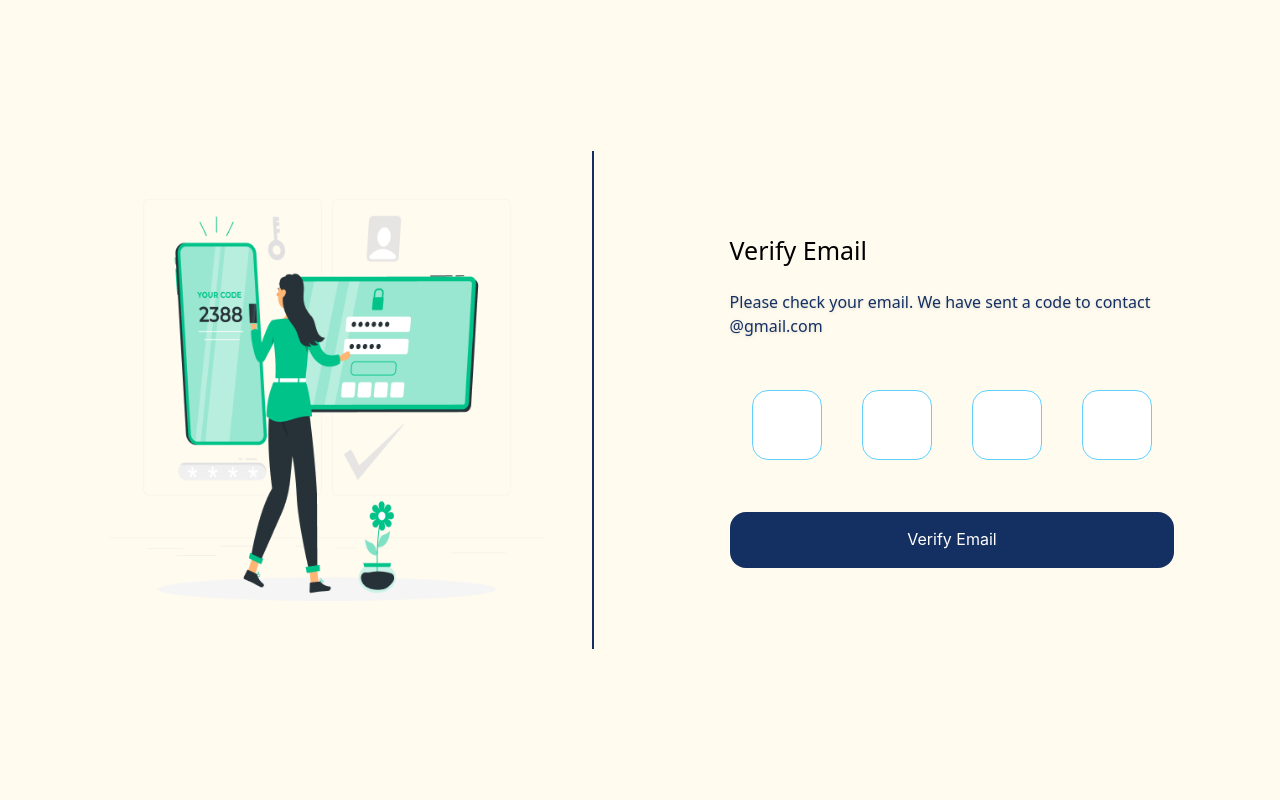
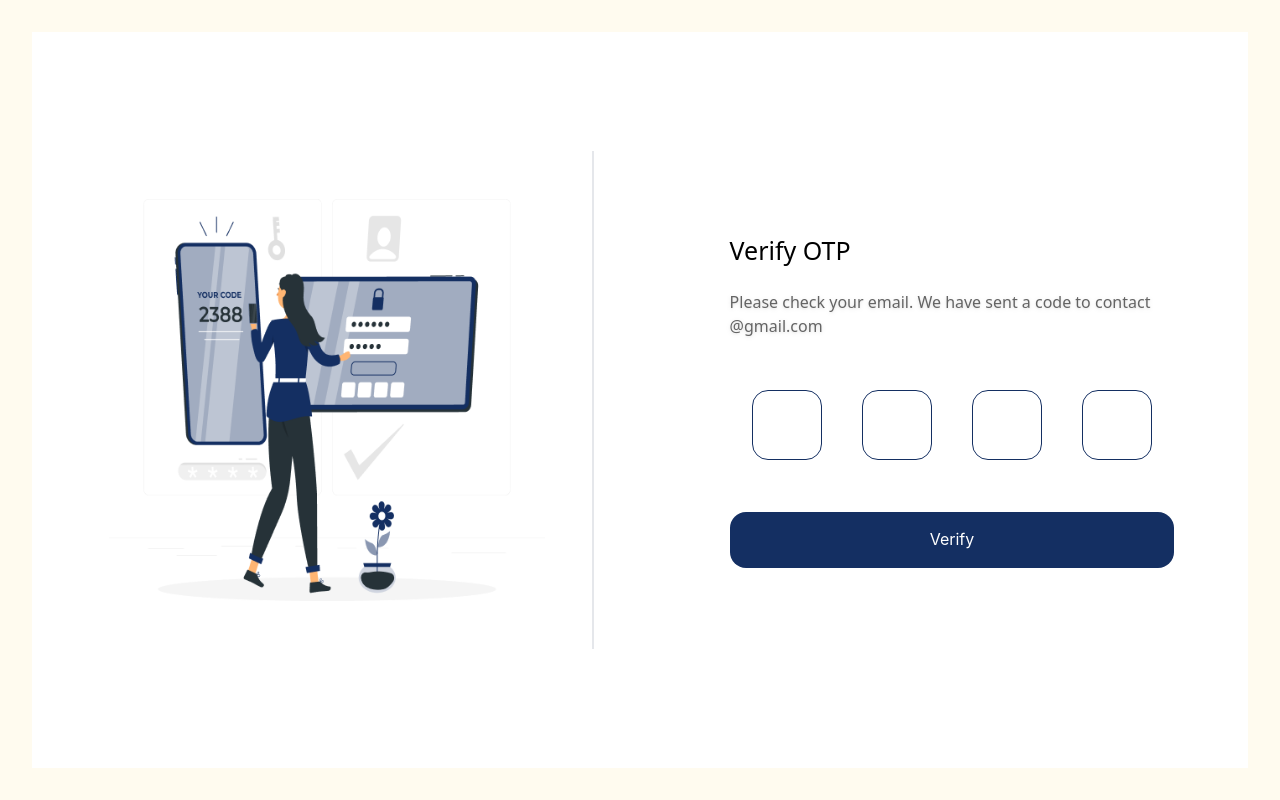
Before and after one commit to shejanNizam/beauty-and-wellness, a React (Vite) app: page /auth/verify-email in a window 1280 px wide. Built offline with nearby package versions, Linux system fonts and the light colour scheme.

Commit message:
verify-mail page refactor

```diff
--- a/src/pages/Auth/SignIn.jsx
+++ b/src/pages/Auth/SignIn.jsx
@@ -1,7 +1,7 @@
 import { Button, Checkbox, Input } from "antd";
 import Form from "antd/es/form/Form";
 import { useLocation, useNavigate } from "react-router-dom";
-import logo_image from "../../assets/images/main_logo.png";
+import logo_image from "../../assets/images/logo_sign_in.png";
 // import { useDispatch } from "react-redux";
 // import { usePostLoginMutation } from "../../redux/features/Auth/authApi";
 // import { setUser } from "../../redux/features/Auth/authSlice";
--- a/src/pages/Auth/VerifyEmail.jsx
+++ b/src/pages/Auth/VerifyEmail.jsx
@@ -1,11 +1,11 @@
-import { Button, Checkbox, Input } from "antd";
+import { Button } from "antd";
 import Form from "antd/es/form/Form";
 import React, { useState } from "react";
+import OTPInput from "react-otp-input";
 import { useNavigate, useParams } from "react-router-dom";
+import Swal from "sweetalert2";
 import image from "../../assets/images/verify.png";
 import PageHeading from "../../Components/PageHeading";
-import OTPInput from "react-otp-input";
-import Swal from "sweetalert2";
 // import { useVerifyEmailMutation } from "../../redux/features/Auth/authApi";
 
 const VerifyEmail = () => {
@@ -50,8 +50,8 @@ const VerifyEmail = () => {
     // }
   };
   return (
-    <div className="min-h-[92vh] w-full grid grid-cols-1 lg:grid-cols-2 justify-center items-center gap-1 lg:gap-8">
-      <div className="lg:border-r-2 border-primary mx-auto w-[90%] lg:p-[8%]">
+    <div className="min-h-[92vh] w-full grid grid-cols-1 lg:grid-cols-2 justify-center items-center gap-1 lg:gap-8 bg-white ">
+      <div className="lg:border-r-2 border-gray mx-auto w-[90%] lg:p-[8%]">
         <img src={image} alt="" />
       </div>
       <div className="lg:p-[5%] order-first lg:order-last">
@@ -59,10 +59,10 @@ const VerifyEmail = () => {
           <div className="flex flex-col items-center lg:items-start">
             <PageHeading
               backPath={"/auth/forgot-password"}
-              title={"Verify Email"}
+              title={"Verify OTP"}
               disbaledBackBtn={true}
             />
-            <p className=" drop-shadow text-hash mt-5 text-center lg:text-left">
+            <p className=" drop-shadow text-[#646464] mt-5 text-center lg:text-left">
               Please check your email. We have sent a code to contact @gmail.com
             </p>
           </div>
@@ -84,11 +84,11 @@ const VerifyEmail = () => {
                   width: "70px",
                   margin: "20px",
                   // background: "#ECE8F1",
-                  border: "1px solid #61D0FF",
+                  border: "1px solid #142F62",
                   // marginRight: "auto",
                   outline: "none",
                   borderRadius: "16px",
-                  color: "black",
+                  // color: "black",
                 }}
                 renderSeparator={<span> </span>}
                 renderInput={(props) => <input {...props} />}
@@ -102,7 +102,7 @@ const VerifyEmail = () => {
                 htmlType="submit"
                 className="w-full px-2 "
               >
-                  Verify Email
+                Verify
               </Button>
             </div>
           </Form>
```
Also changed, not shown: src/assets/images/logo_sign_in.png (added), src/assets/images/verify.png. Lines whose indentation alone changed are shown as unchanged.
